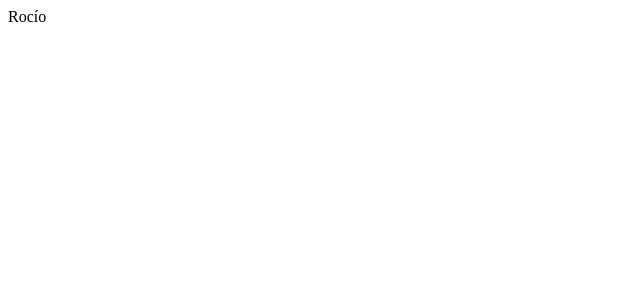
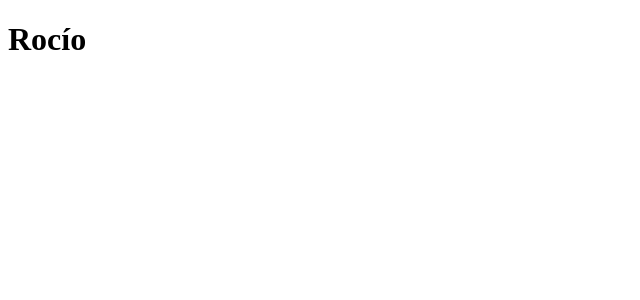
Before and after one commit to SilvanaZ/Thounder_Clouds, a React (Vite) app in the folder ThunderClouds-app/: page / in a window 1280 px wide. Shown: the top 300 px of the page, without its empty margins (0-640 px from the left). Built offline with nearby package versions, Linux system fonts and the light colour scheme.

Commit message:
Update FirstApp.jsx

```diff
--- a/ThunderClouds-app/src/FirstApp.jsx
+++ b/ThunderClouds-app/src/FirstApp.jsx
@@ -1,3 +1,3 @@
 export const FirstApp = () => {
-  return <div>Rocío</div>;
+  return <h1>Rocío</h1>;
 };
```
